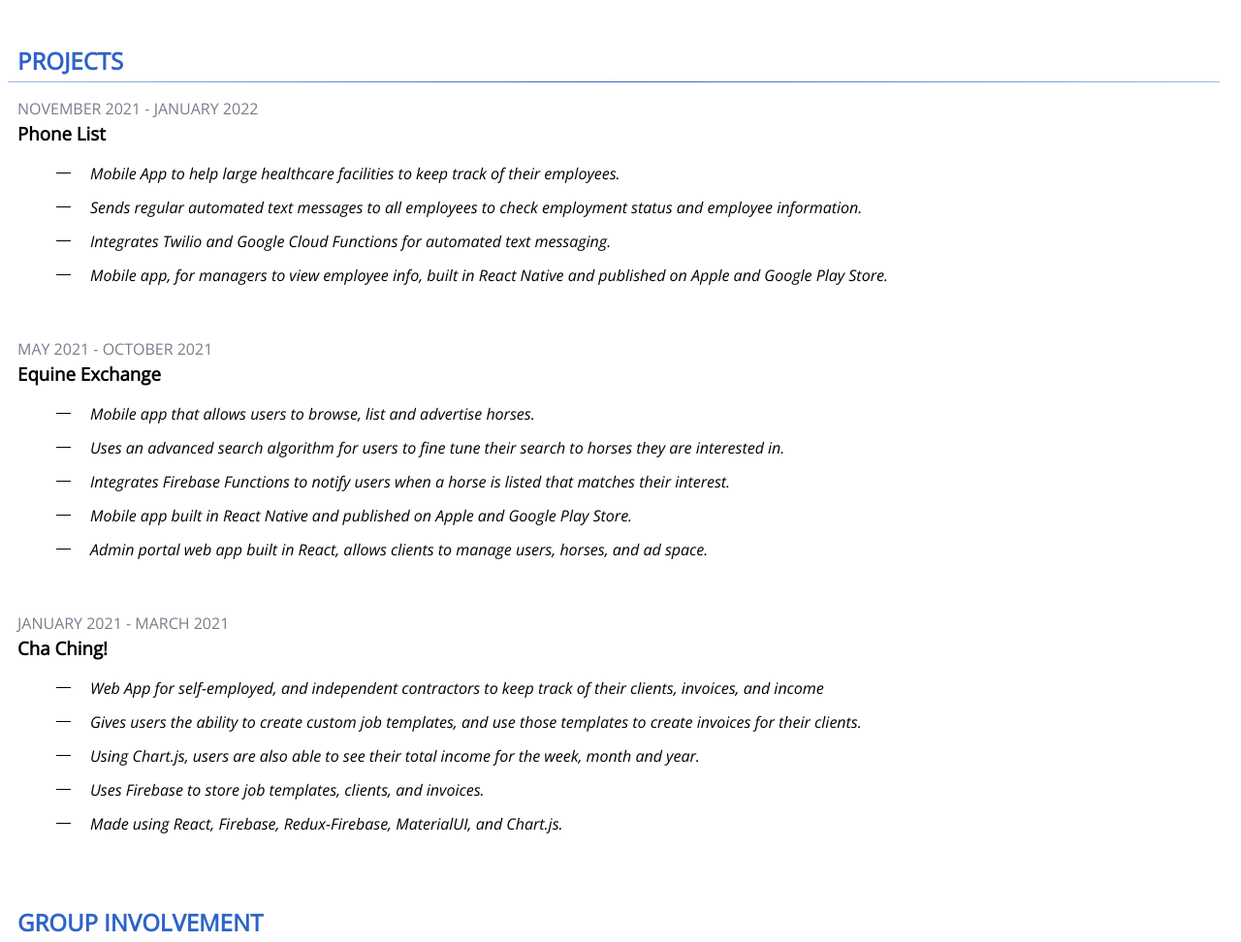
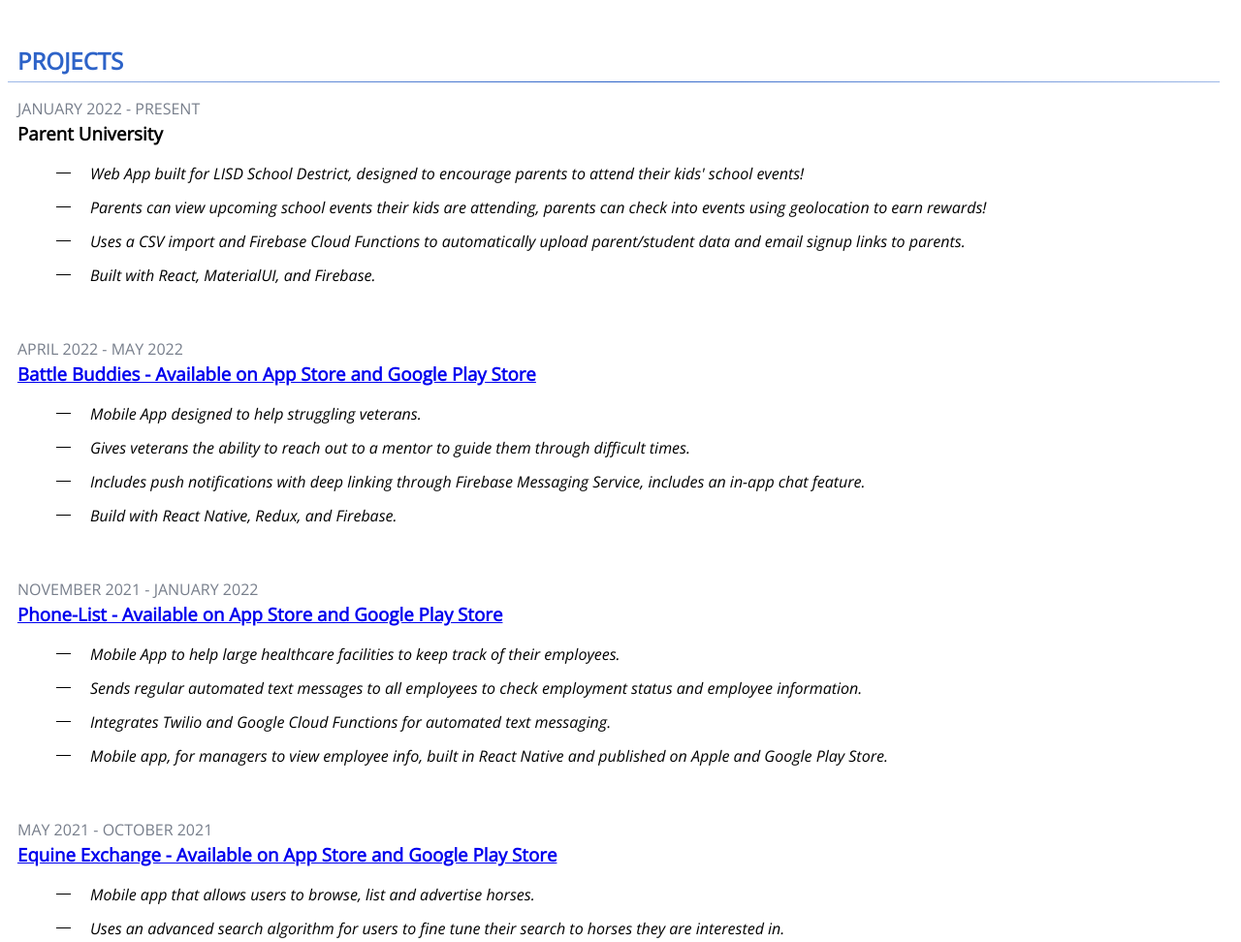
Before and after one commit to rockman4417/chris-foy-resume, a website: page index.html in a window 1280 px wide. Shown: the part 1400-2372 px from the top of the page at 97% size. Drawn offline with nearby package versions, Linux system fonts and the light colour scheme.

Commit message:
added BB description, added app links

```diff
--- a/index.html
+++ b/index.html
@@ -123,8 +123,34 @@
         <div class='main-container'><h2>PROJECTS</h2><div class='line'></div></div>
 
         <div class='content-container'>
+            <p class='date'>JANUARY 2022 - PRESENT</p>
+            <div class='title-container'><h3 class='title'>Parent University</h3></div>
+            <div class='role-list'>
+                <ul>
+                    <li><p class='dash'></p><p>Web App built for LISD School Destrict, designed to encourage parents to attend their kids' school events!</p></li>
+                    <li><p class='dash'></p><p>Parents can view upcoming school events their kids are attending, parents can check into events using geolocation to earn rewards!</p></li>
+                    <li><p class='dash'></p><p>Uses a CSV import and Firebase Cloud Functions to automatically upload parent/student data and email signup links to parents.</p></li>
+                    <li><p class='dash'></p><p>Built with React, MaterialUI, and Firebase.</p></li>
+                </ul>
+            </div>
+        </div>
+
+        <div class='content-container'>
+            <p class='date'>APRIL 2022 - MAY 2022</p>
+            <div class='title-container'><a  target="_blank" href="https://apps.apple.com/us/app/battlebuddies-app/id1602521262"><h3 class='title'>Battle Buddies - Available on App Store and Google Play Store</h3></a></div>
+            <div class='role-list'>
+                <ul>
+                    <li><p class='dash'></p><p>Mobile App designed to help struggling veterans.</p></li>
+                    <li><p class='dash'></p><p>Gives veterans the ability to reach out to a mentor to guide them through difficult times.</p></li>
+                    <li><p class='dash'></p><p>Includes push notifications with deep linking through Firebase Messaging Service, includes an in-app chat feature.</p></li>
+                    <li><p class='dash'></p><p>Build with React Native, Redux, and Firebase.</p></li>
+                </ul>
+            </div>
+        </div>
+
+        <div class='content-container'>
             <p class='date'>NOVEMBER 2021 - JANUARY 2022</p>
-            <div class='title-container'><h3 class='title'>Phone List</h3></div>
+            <div class='title-container'><a  target="_blank" href="https://apps.apple.com/us/app/phone-list/id1601904774"><h3 class='title'>Phone-List - Available on App Store and Google Play Store</h3></a></div>
             <div class='role-list'>
                 <ul>
                     <li><p class='dash'></p><p>Mobile App to help large healthcare facilities to keep track of their employees.</p></li>
@@ -136,7 +162,8 @@
         </div>
         <div class='content-container'>
             <p class='date'>MAY 2021 - OCTOBER 2021</p>
-            <div class='title-container'><h3 class='title'>Equine Exchange</h3></div>
+            <div class='title-container'><a  target="_blank" href="https://apps.apple.com/us/app/equine-exchange/id1583419702"><h3 class='title'>Equine Exchange - Available on App Store and Google Play Store</h3></a></div>
+
             <div class='role-list'>
                 <ul>
                     <li><p class='dash'></p><p>Mobile app that allows users to browse, list and advertise horses.</p></li>
@@ -162,22 +189,6 @@
                 </ul>
             </div>
         </div>
-
-        <!-- <div class='content-container'>
-            <p class='date'>MARCH 2021 - APRIL 2021</p>
-            <div class='title-container'><h3 class='title'>Draftrr</h3></div>
-            <div class='role-list'>
-                <ul>
-                    <li><p class='dash'></p><p>Web App for writers and students to help them finish a first draft on time.</p></li>
-                    <li><p class='dash'></p><p>Gamifies the writing process to prompt the user to continue writing, rather than looking back and editinig work they've already done.</p></li>
-                    <li><p class='dash'></p><p>Uses a custom-made textbox with additional options and fun features.</p></li>
-                    <li><p class='dash'></p><p>Uses Nodemailer.js to email completed drafts to your friends!</p></li>
-                    <li><p class='dash'></p><p>Made using React, Express, MongoDB, MySQL, and React-Bootstrap.</p></li>
-                </ul>
-            </div>
-        </div> -->
-
-
     </div>
 
     <div class='main'>
@@ -198,7 +209,7 @@
             <div class='title-container'><h3 class='title'>Lubbock Software Development Meetup</h3></div>
             <div class='role-list'>
                 <ul>
-                    <li><p class='dash'></p> <p>Meetup for local devs to discuss coding and show off their projects.</p></li>
+                    <li><p class='dash'></p> <p>Meetup for local devs to discuss coding, get career advice and show off their projects!</p></li>
 
                 </ul>
             </div>
```
